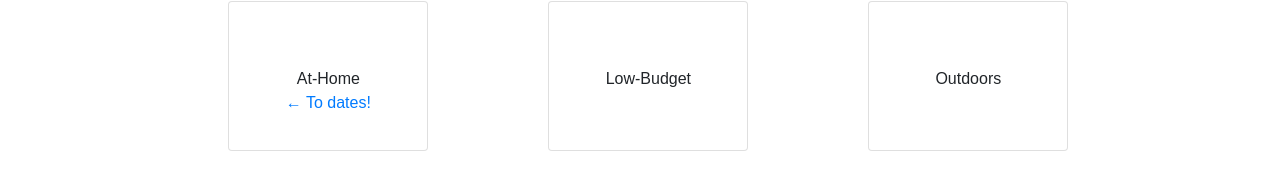
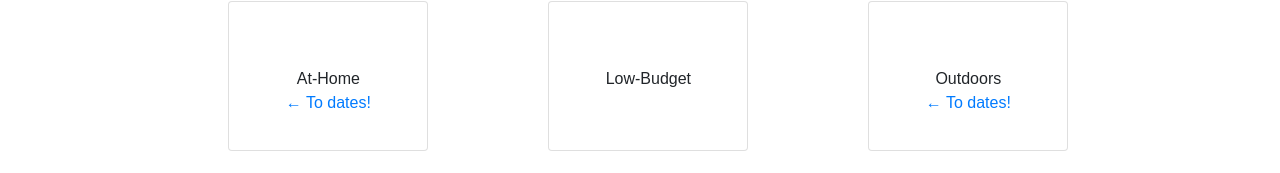
Before and after one commit to ShelbySinz/dateNite, a React (Create React App) app in the folder client/: page / in a window 1280 px wide. Shown: the part 387-560 px from the top of the page. Built offline with nearby package versions, Linux system fonts and the light colour scheme; no server answers.

Commit message:
Boiler Plate Code for Outdoor Date page
    -Added "to dates" link from Home page to the outdoor page

    -Added basic imports on outdoor page and a starter test function to get the Jumbotron banner displaying

    -Have not added route yet so will not work

```diff
--- a/client/src/pages/Home/home.js
+++ b/client/src/pages/Home/home.js
@@ -21,7 +21,10 @@ function Home(){
     <Card>Low-Budget</Card>
 </Col>
 <Col size= "md-3">
-    <Card>Outdoors</Card>
+    <Card>Outdoors
+    <Link to="/dates/atHome">← To dates!</Link>
+    </Card>
+
 </Col>
 </Row>
 <br></br>
```
Also changed, not shown: client/src/pages/Outdoor/outdoorDate.js (added, +22 -0 lines), 1 other file (tests, documents, lock files or other folders).
